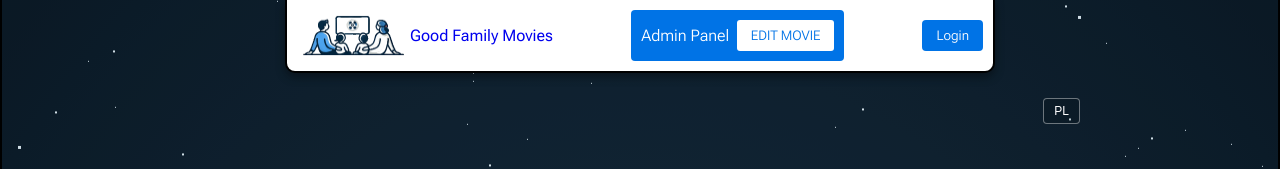
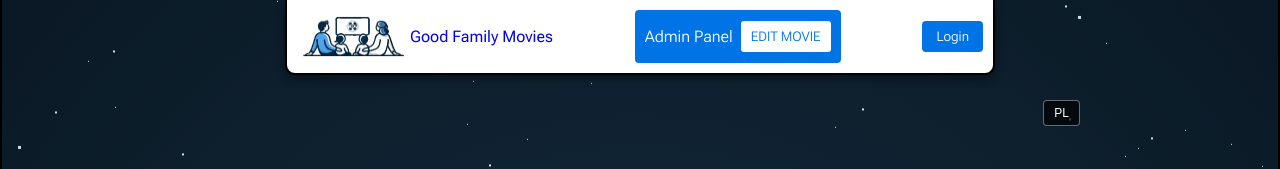
Before and after one commit to artur-IT/Our-Family-Films, a Next.js app: page /admin in a window 1280 px wide. Shown: the top 169 px of the page. Built offline with nearby package versions, Linux system fonts and the light colour scheme; no server answers; the database is empty.

Commit message:
fix css and remove comments

```diff
--- a/src/app/admin/admin.module.css
+++ b/src/app/admin/admin.module.css
@@ -3,6 +3,7 @@
   justify-content: center;
   align-items: center;
   width: auto;
+  height: 53px;
   padding: 10px 10px;
   color: #fff;
   background-color: var(--button);
@@ -13,7 +14,7 @@
 .buttons {
   display: flex;
   justify-content: center;
-  width: 97px;
+  width: 90px;
   margin-left: 8px;
   font-family: "Roboto Flex", serif;
   font-weight: 300;
--- a/src/app/user/user.module.css
+++ b/src/app/user/user.module.css
@@ -1,7 +1,7 @@
 .userPanel {
   position: absolute;
   right: 50%;
-  top: 0px;
+  top: 7px;
   transform: translateX(170px);
   padding: 8px;
   z-index: 10;
@@ -10,7 +10,7 @@
 .userPanel button {
   font-family: "Roboto Flex", serif;
   font-weight: 100;
-  width: 110px;
+  width: 100px;
   height: 35px;
   color: #fff;
   border: none;
--- a/src/components/Hero/Hero.module.css
+++ b/src/components/Hero/Hero.module.css
@@ -30,7 +30,7 @@
   position: absolute;
   top: -25px;
   right: -40px;
-  background-color: rgba(0, 0, 0, 0.1);
+  background-color: rgba(0, 0, 0, 0.7);
   border: 1px solid rgba(255, 255, 255, 0.4);
   color: white;
   padding: 5px 10px;
@@ -42,7 +42,7 @@
 }
 
 .languageToggle:hover {
-  background-color: rgba(255, 255, 255, 0.3);
+  background-color: rgba(0, 0, 0, 0.2);
 }
 
 @media (min-width: 801px) and (max-width: 1000px) and (orientation: landscape) {
--- a/src/layouts/Header/Header.tsx
+++ b/src/layouts/Header/Header.tsx
@@ -20,11 +20,9 @@ export const Header = React.memo(({ panelLogin }: HeaderProps) => {
   // Get login state and edit mode from context hooks
   const { isLoggedIn, setIsLoggedIn } = useLoginState();
   const { isEditMode, toggleEditMode } = useEditMode();
-  const [afterLoad, setAfterLoad] = useState(true);
+  const [afterLoad, setAfterLoad] = useState(false);
 
   // Handle login/logout link click
-  // If user is logged in, log them out
-  // If edit mode is active, disable it
   const handleLinkLogin = () => {
     if (isLoggedIn) {
       setIsLoggedIn(!isLoggedIn);
@@ -34,18 +32,19 @@ export const Header = React.memo(({ panelLogin }: HeaderProps) => {
     }
   };
   useEffect(() => {
-    const isFirstVisit = localStorage.getItem("headerAnimationShown") !== "true";
+    const isFirstVisit = sessionStorage.getItem("headerAnimationShown") !== "true";
 
     if (isFirstVisit) {
-      // Jeśli to pierwszy load, ustaw afterLoad na false i pokaż animację
       setAfterLoad(false);
 
       const timer = setTimeout(() => {
         setAfterLoad(true);
-        localStorage.setItem("headerAnimationShown", "true");
+        sessionStorage.setItem("headerAnimationShown", "true");
       }, 4000);
       // Clearing the timer on component unmount
       return () => clearTimeout(timer);
+    } else {
+      setAfterLoad(true);
     }
   });
 
@@ -71,4 +70,3 @@ export const Header = React.memo(({ panelLogin }: HeaderProps) => {
     </>
   );
 });
-Header.displayName = "Header";
```
